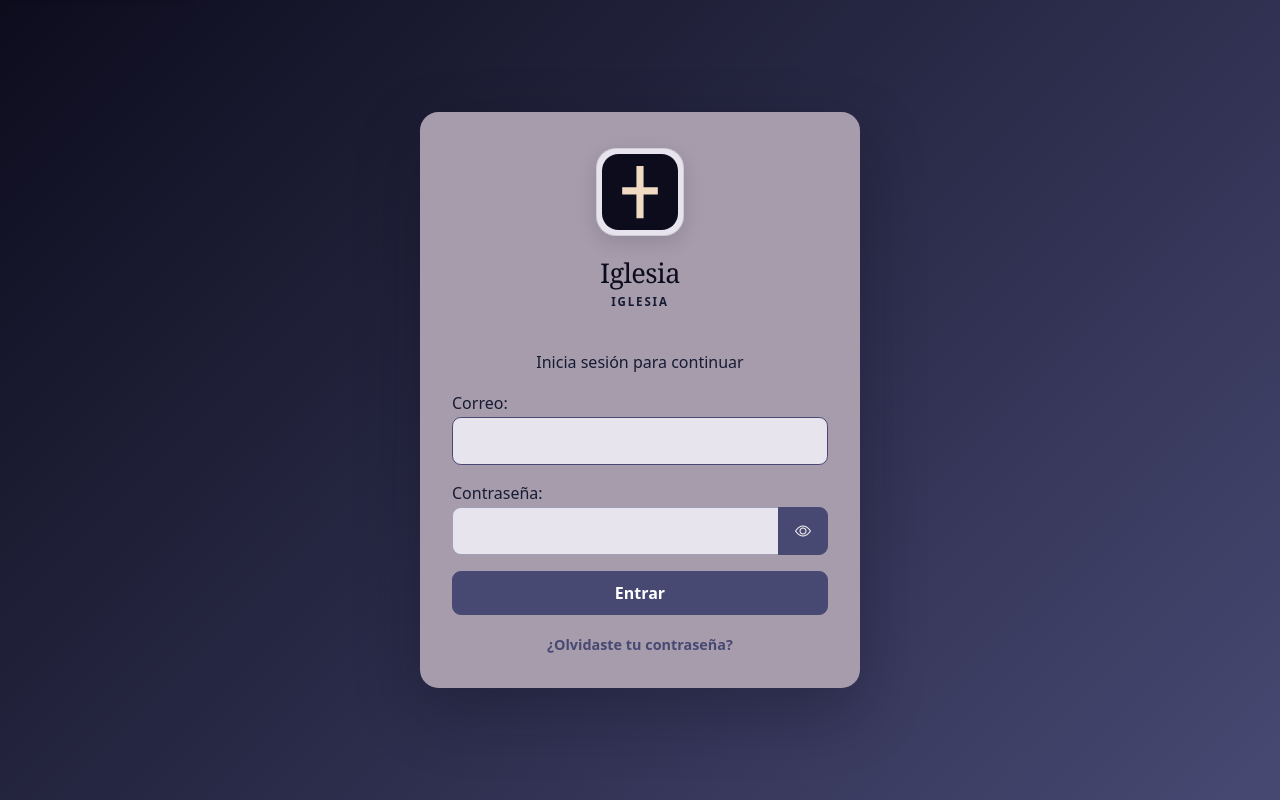
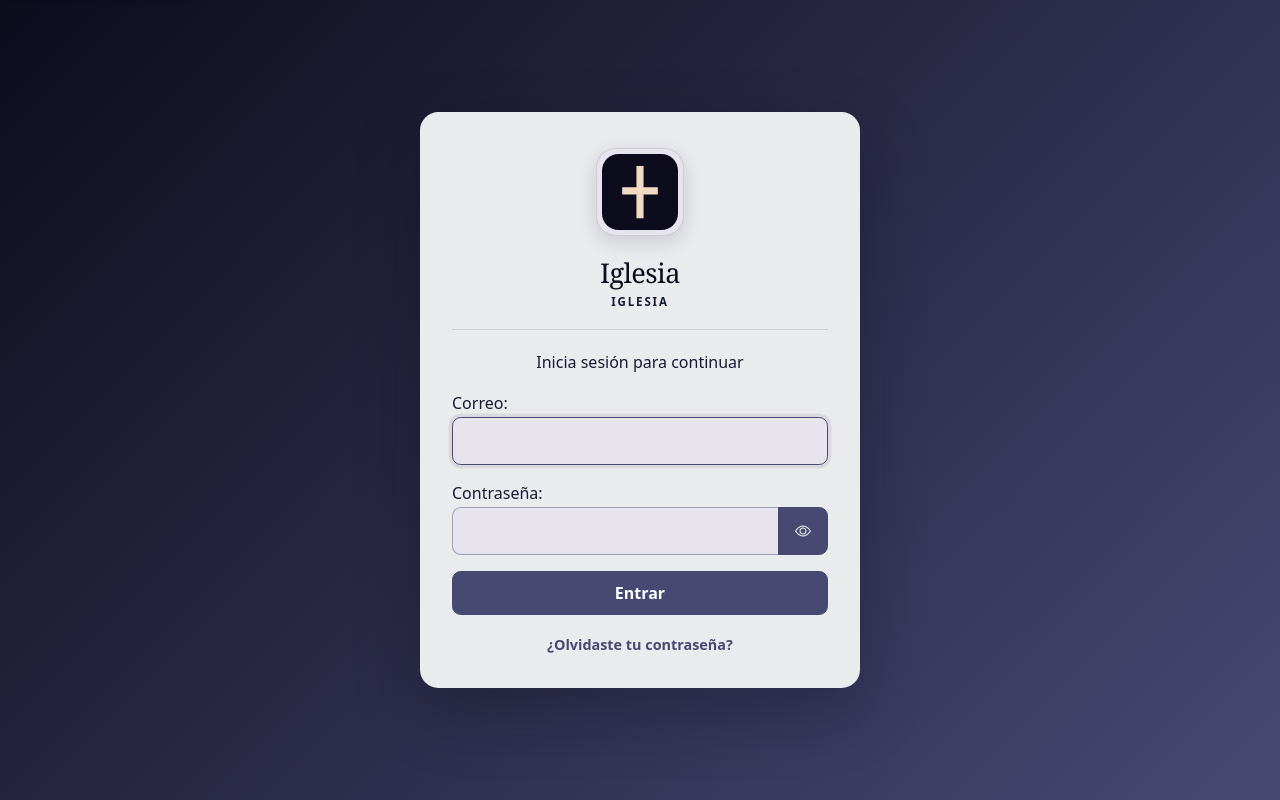
Before and after one commit to JulianKu12/Proyecto-Iglesia, a Django app: a page that uses templates/base.html in a window 1280 px wide. Run offline with Django 5.2, Linux system fonts and the light colour scheme; data that the repository does not hold is empty.

Commit message:
Cambia el fondo de las tarjetas
Co-authored-by: Copilot <223556219+Copilot@users.noreply.github.com>

```diff
--- a/static/css/tema.css
+++ b/static/css/tema.css
@@ -3,7 +3,7 @@
     --tema-acento: #A69CAC;
     --tema-fondo: #F6F4F3;
     --tema-texto: #161B33;
-    --tema-superficie: #A69CAC;
+    --tema-superficie: #EAEBED;
     --tema-secundario: #A69CAC;
     --tema-suave: #F1DAC4;
     --tema-campo: #E8E4ED;
```
